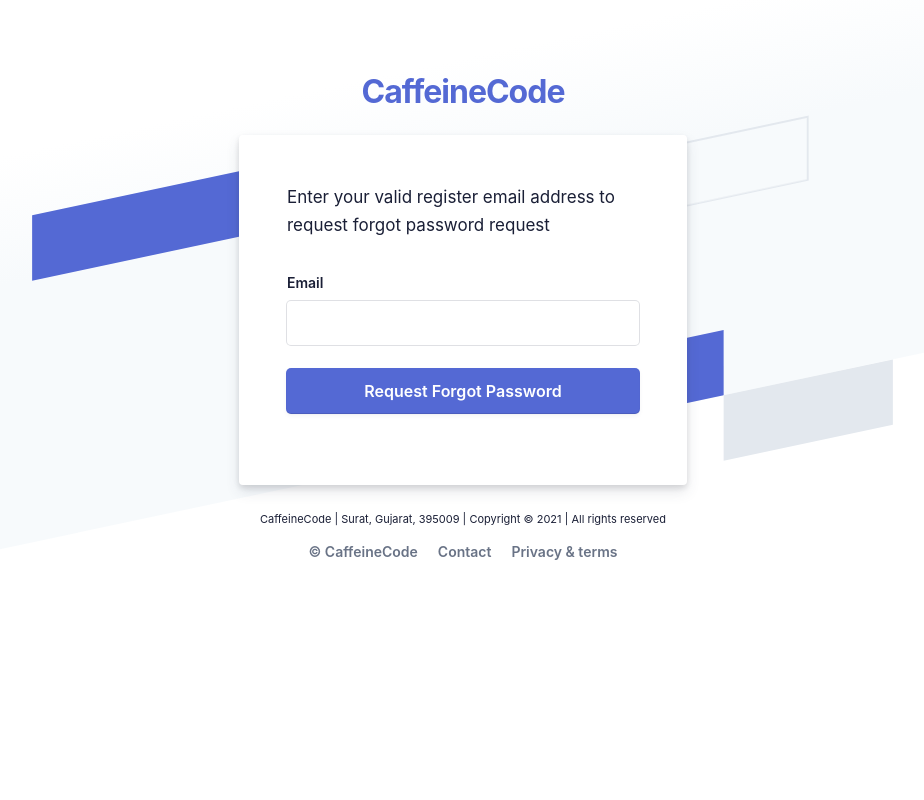
After one commit to Developer-R-7/CaffeineCode, a Django app: page /account/forgot/ in a window 1280 px wide. The commit adds this page. Shown: the whole page, without its empty margins (177-1101 px from the left). Run offline with Django 3.2, Linux system fonts and the light colour scheme; parts of the project's set-up code (start-up, migrations or seed data) failed here and were passed over.

Commit message:
builded forgot password and fixed bugs

```diff
--- a/IndexHome/urls.py
+++ b/IndexHome/urls.py
@@ -13,4 +13,6 @@ urlpatterns = [
     path('account/login/',views.signin,name="signin"),
     path('account/create/',views.signup,name="signup"),
     path('account/logout/',views.logout,name="logout"),
+    path('account/forgot/',views.forgot,name="forgot"),
+    path('account/forgot/verify',views.forgot_final,name="forgot_final")
 ]
--- a/IndexHome/views.py
+++ b/IndexHome/views.py
@@ -238,3 +238,41 @@ def logout(request):
         return render(request,'IndexHome/error.html',{"error":"Logout Successfully!","status":"low"})
     else:
         return redirect("/")
+
+
+
+def forgot(request):
+    if request.method == "POST":
+        global temp
+        try:
+            mail_to_request = request.POST.get("email")
+            if User.objects.get(email=mail_to_request):
+                OTP_GEN_VER = OTPgen()
+                temp = OTP_GEN_VER
+                SendOTP(mail_to_request,OTP_GEN_VER)
+                request.session['email'] = mail_to_request
+                return render(request,"IndexHome/forgot-final.html")
+            else:
+                return render(request,"IndexHome/forgot.html",{"warning":True})
+        except:
+            return render(request,"IndexHome/error.html",{"error":"Failed to make forgot password request","status":"high"})
+    else:
+        return render(request,"IndexHome/forgot.html")
+
+def forgot_final(request):
+    if request.method == "POST":
+        try:
+            get_code = request.POST.get("code")
+            get_new_pass = request.POST.get("password")
+            global temp
+            if temp == get_code:
+                change_user = User.objects.get(email=request.session['email'])
+                change_user.set_password(get_new_pass)
+                change_user.save()
+                return render(request,'IndexHome/error.html',{"error":"Your Password Changed successfull","status":"low"})
+            else:
+                return render(request,'IndexHome/forgot-final.html',{"error":"Incorrect Verifcation code"})
+        except:
+            return render(request,'IndexHome/error.html',{"error":"Something went wrong Please contact support","status":"high"})
+    else:
+        return render(request,'IndexHome/forgot-final.html')
--- a/blog/admin.py
+++ b/blog/admin.py
@@ -1,6 +1,5 @@
 from django.contrib import admin
 
 # Register your models here.
-from .models import Post,Newsletter
+from .models import Post
 admin.site.register(Post)
-admin.site.register(Newsletter)
--- a/blog/models.py
+++ b/blog/models.py
@@ -30,8 +30,3 @@ class Post(models.Model):
         return self.title + ' | ' + str(self.author)
     def get_absolute_url(self):
         return reverse("posts:detail", kwargs={"pk": self.pk})
-
-class Newsletter(models.Model):
-    email = models.EmailField()
-    def __str__(self):
-        return self.email
--- a/blog/views.py
+++ b/blog/views.py
@@ -1,6 +1,6 @@
 from django.core import paginator
 from django.http.response import HttpResponse, HttpResponseRedirect
-from .models import Post,Newsletter
+from .models import Post
 from django.shortcuts import render,get_object_or_404,redirect
 from django.views.generic import ListView,DetailView
 from taggit.models import Tag
--- a/templates/IndexHome/error.html
+++ b/templates/IndexHome/error.html
@@ -1,5 +1,5 @@
 {% extends 'IndexHome/base_ver.html' %}
-{% block title %}CaffeineCode : Error{% endblock title %}
+{% block title %}CaffeineCode{% endblock title %}
 {% block body %}
 <div class="login-root">
     <div class="box-root flex-flex flex-direction--column" style="min-height: 100vh;flex-grow: 1;">
--- /dev/null
+++ b/templates/IndexHome/forgot.html
@@ -0,0 +1,79 @@
+{% extends 'IndexHome/base_ver.html' %}
+{% block title %}CaffeineCode : ForgotPassword{% endblock title %}
+{% block body %}
+<div class="login-root">
+    <div class="box-root flex-flex flex-direction--column" style="min-height: 100vh;flex-grow: 1;">
+    <div class="loginbackground box-background--white padding-top--64">
+        <div class="loginbackground-gridContainer">
+        <div class="box-root flex-flex" style="grid-area: top / start / 8 / end;">
+            <div class="box-root" style="background-image: linear-gradient(white 0%, rgb(247, 250, 252) 33%); flex-grow: 1;">
+            </div>
+        </div>
+        <div class="box-root flex-flex" style="grid-area: 4 / 2 / auto / 5;">
+            <div class="box-root box-divider--light-all-2 animationLeftRight tans3s" style="flex-grow: 1;"></div>
+        </div>
+        <div class="box-root flex-flex" style="grid-area: 6 / start / auto / 2;">
+            <div class="box-root box-background--blue800" style="flex-grow: 1;"></div>
+        </div>
+        <div class="box-root flex-flex" style="grid-area: 7 / start / auto / 4;">
+            <div class="box-root box-background--blue animationLeftRight" style="flex-grow: 1;"></div>
+        </div>
+        <div class="box-root flex-flex" style="grid-area: 8 / 4 / auto / 6;">
+            <div class="box-root box-background--gray100 animationLeftRight tans3s" style="flex-grow: 1;"></div>
+        </div>
+        <div class="box-root flex-flex" style="grid-area: 2 / 15 / auto / end;">
+            <div class="box-root box-background--cyan200 animationRightLeft tans4s" style="flex-grow: 1;"></div>
+        </div>
+        <div class="box-root flex-flex" style="grid-area: 3 / 14 / auto / end;">
+            <div class="box-root box-background--blue animationRightLeft" style="flex-grow: 1;"></div>
+        </div>
+        <div class="box-root flex-flex" style="grid-area: 4 / 17 / auto / 20;">
+            <div class="box-root box-background--gray100 animationRightLeft tans4s" style="flex-grow: 1;"></div>
+        </div>
+        <div class="box-root flex-flex" style="grid-area: 5 / 14 / auto / 17;">
+            <div class="box-root box-divider--light-all-2 animationRightLeft tans3s" style="flex-grow: 1;"></div>
+        </div>
+        </div>
+    </div>
+    <div class="box-root padding-top--24 flex-flex flex-direction--column" style="flex-grow: 1; z-index: 9;">
+        <div class="box-root padding-top--48 padding-bottom--24 flex-flex flex-justifyContent--center">
+        <h1><a rel="dofollow">CaffeineCode</a></h1>
+        </div>
+        <div class="formbg-outer">
+        <div class="formbg">
+            <div class="formbg-inner padding-horizontal--48">
+            <span class="padding-bottom--15">Enter your valid register email address to request forgot password request</span>
+            <br>
+            <form id="stripe-login" method="POST" action="{% url 'IndexHome:forgot' %}">
+                {% csrf_token %}
+                <div class="field padding-bottom--24">
+                <div class="grid--50-50">
+                    <label for="Email">Email</label>
+                </div>
+                <input type="email" name="email" required spellcheck="false" title="Enter Register Email" autocomplete="off">
+                {% if warning is True %}
+                    <div style="color: red;font-size:15px;margin-top:4px;">No account linked with this mail</div>
+                {% endif %}
+                </div>
+
+                <div class="field padding-bottom--24">
+                <input type="submit" name="submit" value="Request Forgot Password">
+                </div>
+            </form>
+            </div>
+        </div>
+        <div class="footer-link padding-top--24">
+            <div style="text-align:center;color:#c9c9c9;font-family:Arial;font-size:11px;line-height:150%;">
+                <p style="text-align:left;margin:0;margin-top:2px;text-align:center;">CaffeineCode | Surat, Gujarat, 395009 | Copyright © 2021 | All rights reserved</p>
+            </div>
+            <div class="listing  flex-flex center-center" style="margin-top:10px;">
+                <span><a href="#">© CaffeineCode</a></span>
+                <span><a href="#">Contact</a></span>
+                <span><a href="#">Privacy & terms</a></span>
+            </div>
+        </div>
+        </div>
+    </div>
+    </div>
+</div>
+{% endblock body %}
--- a/templates/IndexHome/login.html
+++ b/templates/IndexHome/login.html
@@ -56,7 +56,7 @@
                   <div class="grid--50-50">
                     <label for="password">Password</label>
                     <div class="reset-pass">
-                        <a href="">Forgot Password?</a>
+                        <a href="{% url 'IndexHome:forgot' %}">Forgot Password?</a>
                     </div>
                   </div>
                   <input  name="password" required spellcheck="false" type="password" autocomplete="off">
```
Also changed, not shown: IndexHome/models.py (+1 -10 lines), templates/IndexHome/forgot-final.html (added, +90 -0 lines), IndexHome/migrations/0003_auto_20210831_1502.py (added), blog/migrations/0015_delete_newsletter.py (added), db.sqlite3.
